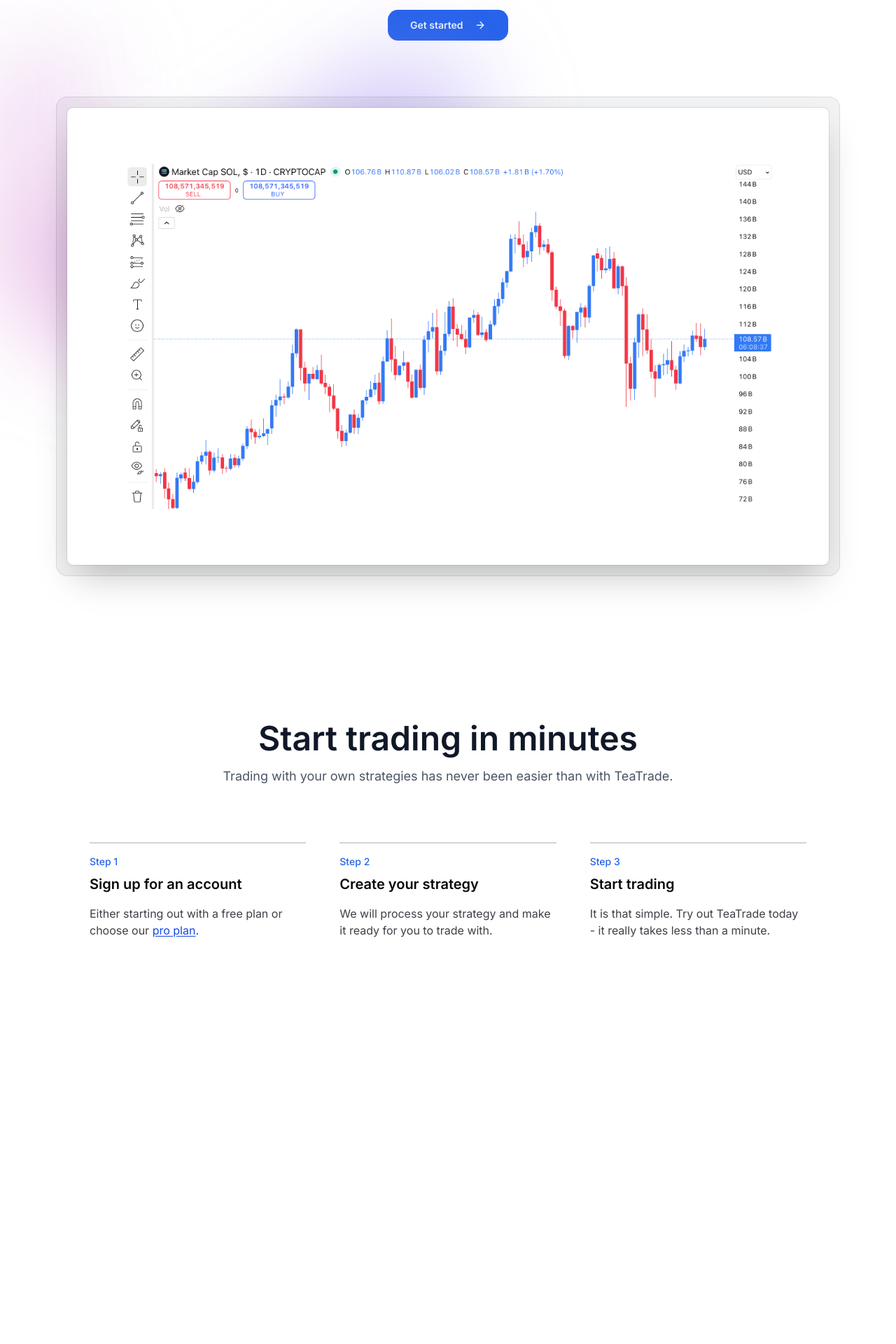
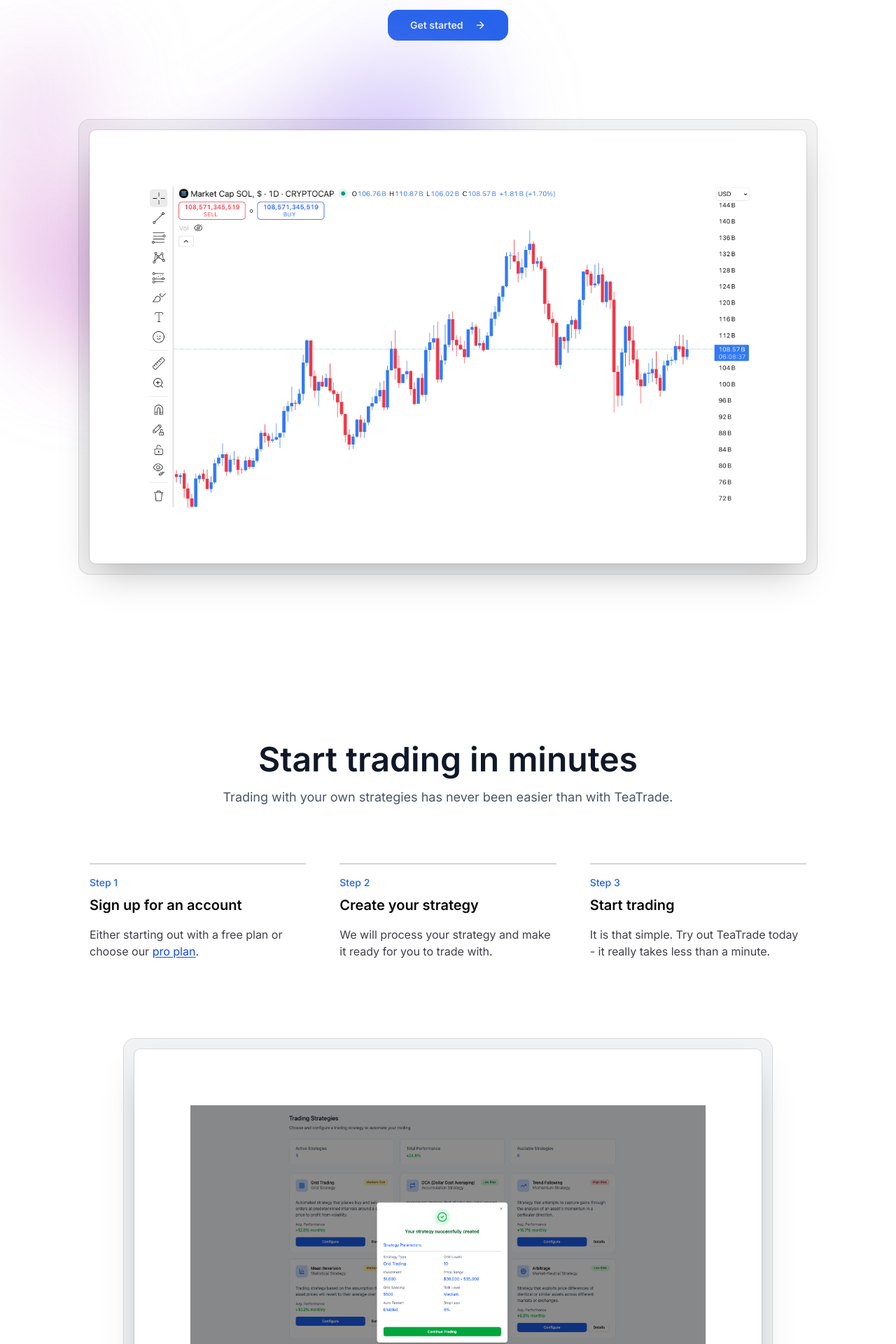
Before and after one commit to istominrs/fr-flask-server, a Next.js app: page / in a window 1280 px wide. Shown: the part 440-2360 px from the top of the page at 70% size. Before the commit the page ends 1909 px from the top, so only its background shows below. Built offline with nearby package versions, Linux system fonts and the light colour scheme; no server answers.

Commit message:
add hero image

```diff
--- a/src/components/features/landing/HeroFeature.tsx
+++ b/src/components/features/landing/HeroFeature.tsx
@@ -2,6 +2,7 @@
 
 import Link from 'next/link'
 
+import { HeroImage } from '@/components/features/landing/HeroImage'
 import { HeroStepItem } from '@/components/features/landing/HeroStepItem'
 import { Step } from '@/components/features/landing/step.interface'
 
@@ -57,6 +58,14 @@ export function HeroFeature() {
 						<HeroStepItem key={index} step={step} />
 					))}
 				</ol>
+
+				<HeroImage
+					src='/images/strategy-create-preview.png'
+					alt='creating preview'
+					width={2021}
+					height={1255}
+					quality={100}
+				/>
 			</div>
 		</>
 	)
--- /dev/null
+++ b/src/components/features/landing/HeroImage.tsx
@@ -0,0 +1,34 @@
+import Image from 'next/image'
+
+interface HeroImageProps {
+	src: string
+	alt: string
+	width: number
+	height: number
+	quality: number
+}
+
+export function HeroImage({
+	src,
+	alt,
+	width,
+	height,
+	quality
+}: HeroImageProps) {
+	return (
+		<div className='mx-auto max-w-6xl px-6 lg:px-8'>
+			<div className='mt-16 flow-root sm:mt-24'>
+				<div className='-m-2 rounded-xl bg-gray-900/5 p-2 ring-1 ring-gray-900/10 ring-inset lg:m-4 lg:rounded-2xl lg:p-4'>
+					<Image
+						src={src}
+						alt={alt}
+						width={width}
+						height={height}
+						quality={quality}
+						className='rounded-md bg-white p-2 shadow-2xl ring-1 ring-gray-900/10 sm:p-8 md:p-20'
+					/>
+				</div>
+			</div>
+		</div>
+	)
+}
--- a/src/components/features/landing/HeroProposition.tsx
+++ b/src/components/features/landing/HeroProposition.tsx
@@ -1,6 +1,6 @@
 'use client'
 
-import Image from 'next/image'
+import { HeroImage } from '@/components/features/landing/HeroImage'
 
 export function HeroProposition() {
 	return (
@@ -20,20 +20,13 @@ export function HeroProposition() {
 				</div>
 
 				<div>
-					<div className='mx-auto max-w-6xl px-6 lg:px-8'>
-						<div className='mt-16 flow-root sm:mt-24'>
-							<div className='-m-2 rounded-xl bg-gray-900/5 p-2 ring-1 ring-gray-900/10 ring-inset lg:-m-4 lg:rounded-2xl lg:p-4'>
-								<Image
-									src='/images/dashboard-preview.png'
-									alt='product preview'
-									width={1364}
-									height={866}
-									quality={100}
-									className='rounded-md bg-white p-2 shadow-2xl ring-1 ring-gray-900/10 sm:p-8 md:p-20'
-								/>
-							</div>
-						</div>
-					</div>
+					<HeroImage
+						src='/images/dashboard-preview.png'
+						alt='product preview'
+						width={2318}
+						height={1232}
+						quality={100}
+					/>
 				</div>
 
 				<div
```
Also changed, not shown: public/images/strategy-create-preview.png (added).
